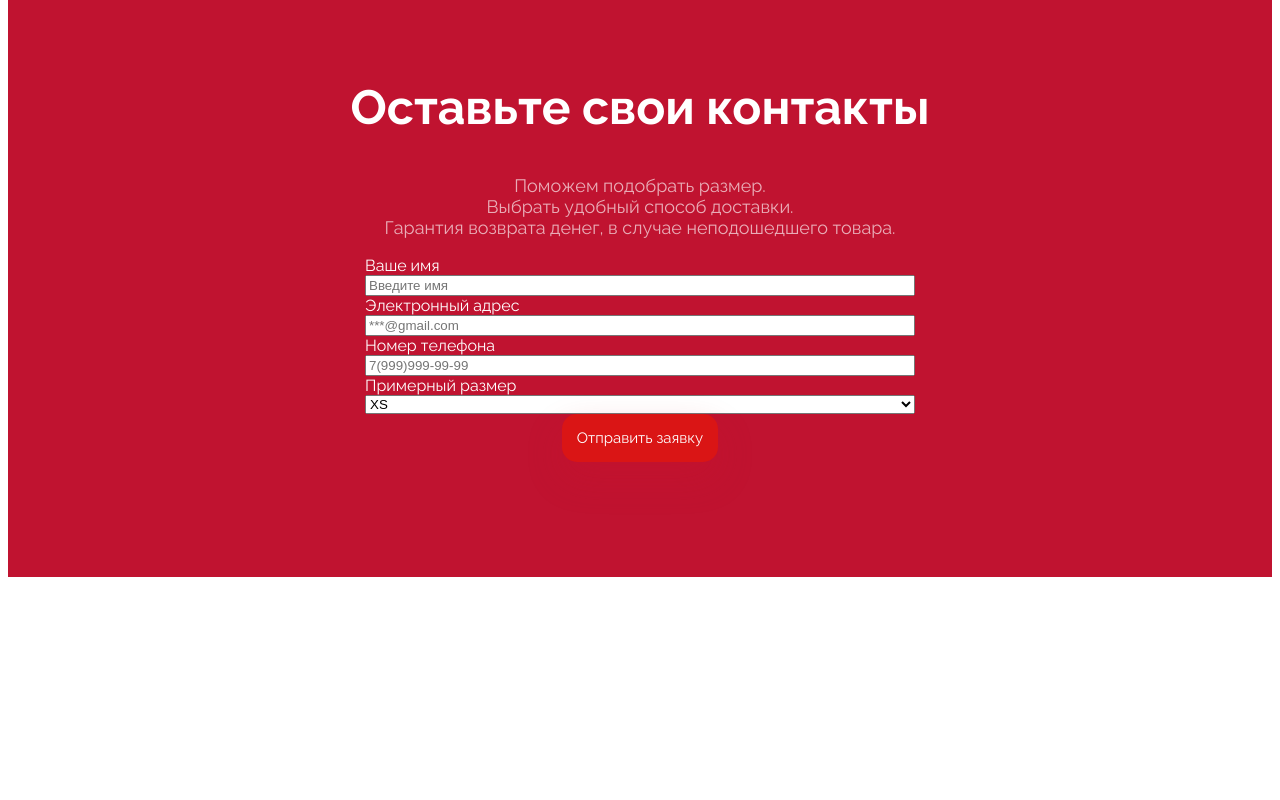
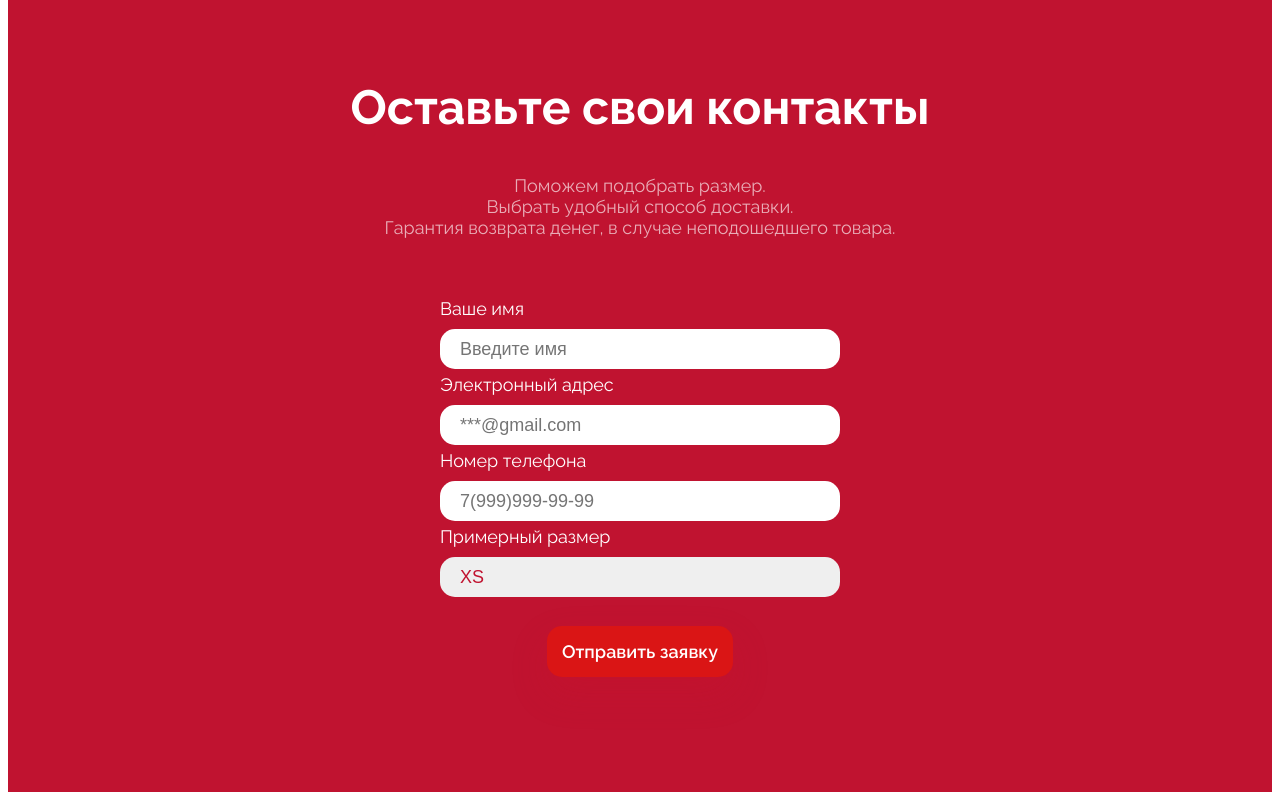
Before and after one commit to AndrewRawr/First-project, a plain HTML site: page index.html in a window 1280 px wide. Shown: the part 907-1707 px from the top of the page. Before the commit the page ends 1492 px from the top, so only its background shows below. Drawn offline with Linux system fonts and the light colour scheme.

Commit message:
Доделал форму, потом работаем над кнопками

```diff
--- a/index.html
+++ b/index.html
@@ -49,7 +49,8 @@
               <option value="53-72">XL</option>
             </select>
           </div>
-          <button type="submit" class="form__submit">Отправить заявку</button>
+					<br>
+          <button type="submit" class="form__submit">Отправить заявку</button></br>
         </form>
     </div>
   </section>
--- a/main.css
+++ b/main.css
@@ -31,6 +31,7 @@ button {
   box-shadow: 0 16px 36px rgba(207, 17, 42, 0.22);
   padding: 15px;
 }
+
 .about_ball-image {
   width: 150px;
 }
@@ -78,7 +79,6 @@ button {
 	padding-top: 115px;
 	padding-bottom: 115px;
 	text-align: center;
-
 }
 .form h1 {
 	font-size: 48px;
@@ -89,11 +89,42 @@ button {
 	}
 
 	.form__group {
-		display: flex;
-		flex-direction: column;
-		justify-content: space-evenly;
 		text-align: left;
-		max-width: 550px;
+		max-width: 400px;
 		margin: 0 auto;
+		display: grid;
+		grid-gap: 5px;
+		margin-top: 60px;
+	}
 
+	.form label {
+		font-size: 18px;
+		font-weight: 600px;
+		margin-bottom: 5px;
 	}
+
+	.form input {
+		font-size: 18px;
+		color: #c01330;
+		height: 40px;
+		padding: 0 20px 0 20px;
+		border-radius: 15px;
+		border: none;
+		outline: none;
+	}
+
+	.form select {
+		font-size: 18px;
+		color: #c01330;
+		height: 40px;
+		padding: 0 20px 0 20px;
+		border-radius: 15px;
+		border: none;
+		appearance: none;
+	}
+
+	.form__submit {
+		font-size: 18px;
+		font-weight: 600;
+		margin-top: 10px;
+	}
```
